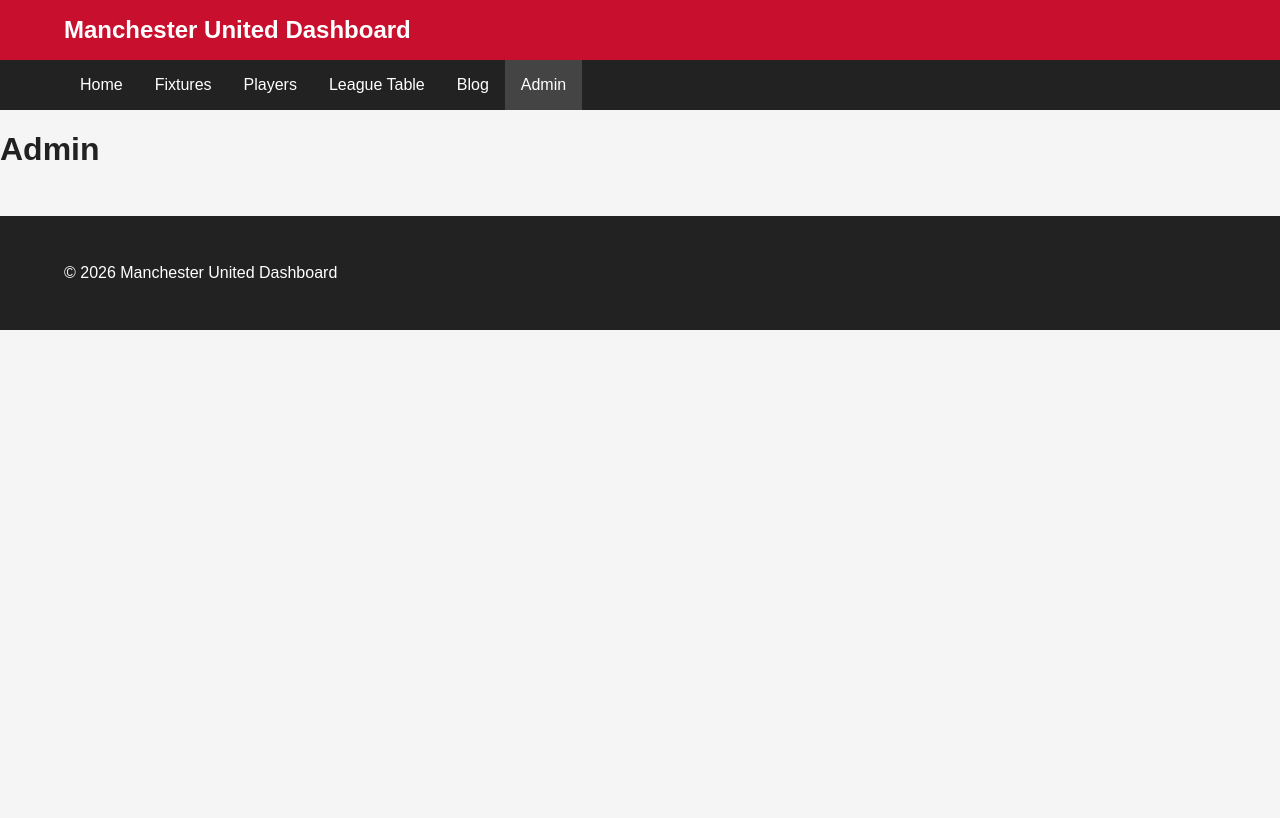
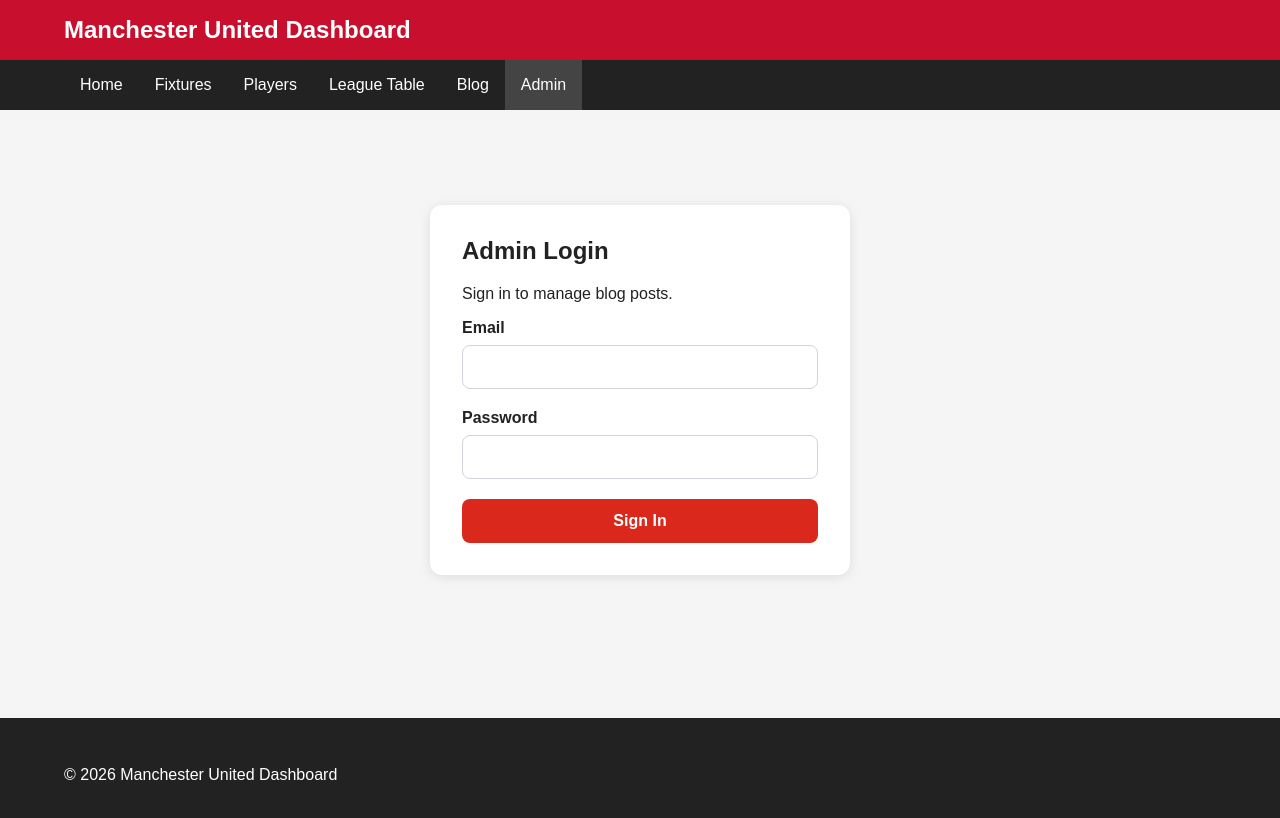
Before and after one commit to RichBurman/United-Website-Rebuild, an Angular app: page /admin in a window 1280 px wide. Shown: the top 818 px of the page. Built offline with nearby package versions, Linux system fonts and the light colour scheme; no server answers.

Commit message:
feat: implement authentication service and update admin components for login functionality

```diff
--- a/src/app/appwrite.ts
+++ b/src/app/appwrite.ts
@@ -1,9 +1,10 @@
-import { Client, TablesDB } from 'appwrite';
+import { Account, Client, TablesDB } from 'appwrite';
 
 const client = new Client()
   .setEndpoint('https://fra.cloud.appwrite.io/v1')
   .setProject('6aa7c8c70001e00f8287');
 
+export const account = new Account(client);
 export const tablesDB = new TablesDB(client);
 
 export const databaseId = '6aa7c92c000862cc62b1';
--- a/src/app/pages/admin/admin.css
+++ b/src/app/pages/admin/admin.css
@@ -0,0 +1,62 @@
+.admin-page {
+  min-height: 70vh;
+  display: grid;
+  place-items: center;
+  padding: 3rem 1rem;
+}
+
+.login-card {
+  width: min(420px, 100%);
+  background: #ffffff;
+  padding: 2rem;
+  border-radius: 12px;
+  box-shadow: 0 2px 12px rgb(0 0 0 / 10%);
+}
+
+.login-card h1 {
+  margin-top: 0;
+}
+
+.login-card form {
+  display: flex;
+  flex-direction: column;
+  gap: 1.25rem;
+}
+
+.form-group {
+  display: flex;
+  flex-direction: column;
+  gap: 0.5rem;
+}
+
+.form-group label {
+  font-weight: 700;
+}
+
+.form-group input {
+  padding: 0.75rem;
+  border: 1px solid #d1d5db;
+  border-radius: 8px;
+  font: inherit;
+}
+
+button {
+  padding: 0.8rem 1rem;
+  border: none;
+  border-radius: 8px;
+  background: #da291c;
+  color: #ffffff;
+  font-weight: 700;
+  cursor: pointer;
+}
+
+button:disabled {
+  opacity: 0.6;
+  cursor: not-allowed;
+}
+
+.error-message {
+  margin: 0;
+  color: #b91c1c;
+  font-weight: 600;
+}
--- a/src/app/pages/admin/admin.html
+++ b/src/app/pages/admin/admin.html
@@ -1 +1,59 @@
-<h1>Admin</h1>
+<section class="admin-page">
+  @if (isLoggedIn()) {
+    <div class="admin-dashboard">
+      <h1>Blog Admin</h1>
+
+      <p>You are logged in.</p>
+
+      <p>From here you will be able to create, edit and delete blog posts.</p>
+
+      <button type="button" (click)="logout()">Log Out</button>
+    </div>
+  } @else {
+    <div class="login-card">
+      <h1>Admin Login</h1>
+
+      <p>Sign in to manage blog posts.</p>
+
+      <form (ngSubmit)="login()">
+        <div class="form-group">
+          <label for="email">Email</label>
+
+          <input
+            id="email"
+            type="email"
+            name="email"
+            [(ngModel)]="email"
+            required
+          />
+        </div>
+
+        <div class="form-group">
+          <label for="password">Password</label>
+
+          <input
+            id="password"
+            type="password"
+            name="password"
+            [(ngModel)]="password"
+            required
+          />
+        </div>
+
+        @if (errorMessage()) {
+          <p class="error-message">
+            {{ errorMessage() }}
+          </p>
+        }
+
+        <button type="submit" [disabled]="isLoading()">
+          @if (isLoading()) {
+            Signing in...
+          } @else {
+            Sign In
+          }
+        </button>
+      </form>
+    </div>
+  }
+</section>
--- a/src/app/pages/admin/admin.ts
+++ b/src/app/pages/admin/admin.ts
@@ -1,11 +1,69 @@
-import { Component } from '@angular/core';
+import { Component, inject, signal } from '@angular/core';
+import { FormsModule } from '@angular/forms';
+
+import { AuthService } from '../../services/auth.service';
 
 @Component({
   selector: 'app-admin',
-  imports: [],
+  imports: [FormsModule],
   templateUrl: './admin.html',
   styleUrl: './admin.css',
 })
 export class Admin {
+  private authService = inject(AuthService);
 
+  email = '';
+  password = '';
+
+  errorMessage = signal('');
+  isLoading = signal(false);
+  isLoggedIn = signal(false);
+
+  constructor() {
+    this.checkAuthStatus();
+  }
+
+  async checkAuthStatus() {
+    try {
+      const user = await this.authService.getCurrentUser();
+
+      console.log('Current user:', user);
+      this.isLoggedIn.set(true);
+    } catch {
+      this.isLoggedIn.set(false);
+    }
+  }
+
+  async login() {
+    this.errorMessage.set('');
+    this.isLoading.set(true);
+
+    try {
+      await this.authService.login(this.email, this.password);
+
+      this.isLoggedIn.set(true);
+
+      console.log('Login successful');
+    } catch (error) {
+      console.error(error);
+
+      this.errorMessage.set('Unable to log in. Check your email and password.');
+    } finally {
+      this.isLoading.set(false);
+    }
+  }
+
+  async logout() {
+    try {
+      await this.authService.logout();
+
+      this.isLoggedIn.set(false);
+      this.email = '';
+      this.password = '';
+
+      console.log('Logged out');
+    } catch (error) {
+      console.error(error);
+    }
+  }
 }
--- /dev/null
+++ b/src/app/services/auth.service.ts
@@ -0,0 +1,25 @@
+import { Injectable } from '@angular/core';
+
+import { account } from '../appwrite';
+
+@Injectable({
+  providedIn: 'root',
+})
+export class AuthService {
+  login(email: string, password: string) {
+    return account.createEmailPasswordSession({
+      email,
+      password,
+    });
+  }
+
+  logout() {
+    return account.deleteSession({
+      sessionId: 'current',
+    });
+  }
+
+  getCurrentUser() {
+    return account.get();
+  }
+}
```
Also changed, not shown: 1 other file (tests, documents, lock files or other folders).
